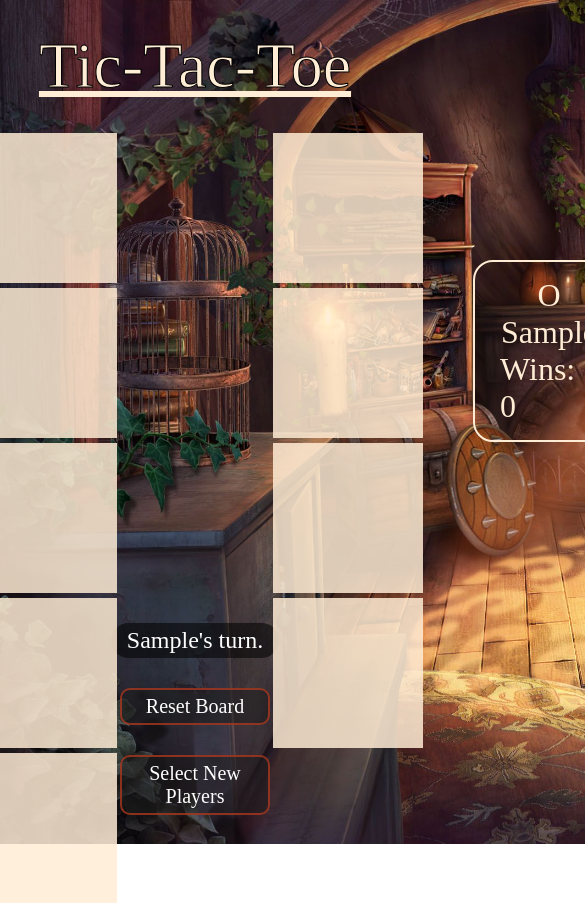
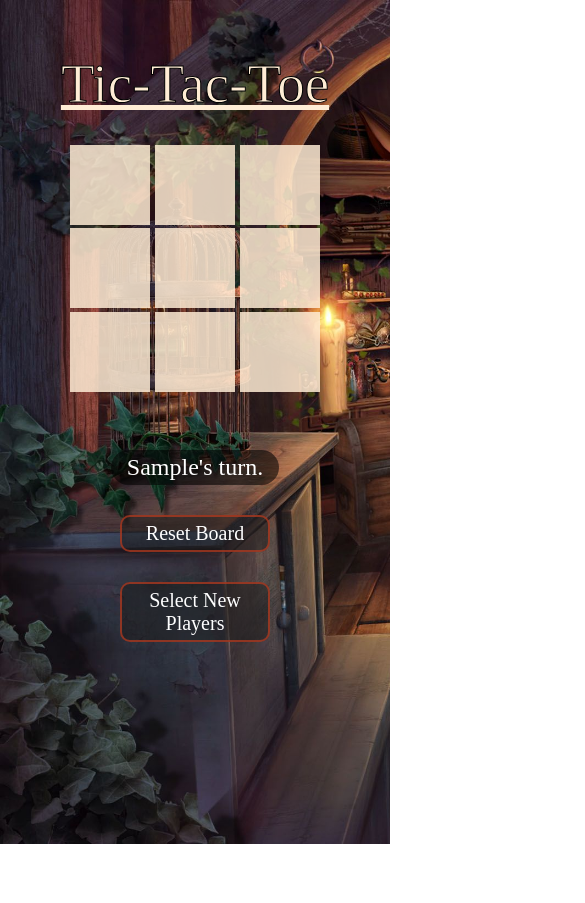
Before and after one commit to ArcticCod/tic-tac-toe, a plain HTML site: page index.html in a window 390 px wide. Both pictures are taken after typing "Sample", "Sample" into the empty fields and a click on the input "Start Game". Shown: the top 903 px of the page, 585 px wide, since content can reach past the window. After the commit the page ends 844 px from the top, so only its background shows below. Drawn offline with Linux system fonts and the light colour scheme; a web font is replaced by a local one.

Commit message:
Added small screen styles

```diff
--- a/styles.css
+++ b/styles.css
@@ -82,6 +82,7 @@ label {
   visibility: hidden;
   display: flex;
   flex-wrap: wrap;
+
   height: 460px;
   width: 460px;
   gap: 5px;
@@ -180,3 +181,49 @@ img {
   display: flex;
   flex-direction: column;
 }
+
+@media (max-width: 1250px) {
+  .box {
+    font-size: 44px;
+  }
+  .header {
+    font-size: 55px;
+    margin-top: -150px;
+  }
+  .game-board {
+    height: 250px;
+    width: 250px;
+    gap: 0px;
+    margin-bottom: 25px;
+  }
+  .box {
+    height: 80px;
+    width: 80px;
+  }
+
+  .main {
+    display: none;
+    align-items: center;
+    gap: 0px;
+  }
+  .name-plates {
+    display: none;
+    justify-content: space-around;
+    align-items: center;
+    margin-bottom: 25px;
+  }
+  .turn-display {
+    visibility: hidden;
+    background-color: rgba(0, 0, 0, 0.555);
+    height: auto;
+    color: white;
+    padding: 4px 16px;
+    border-radius: 20px;
+    width: auto;
+    display: flex;
+    justify-content: center;
+    align-items: center;
+    font-size: 24px;
+    text-align: center;
+  }
+}
```
Also changed, not shown: 068ca85216189c4d80d0776c30b981c5.jpg (deleted), maxresdefault.jpg (deleted), y.jpg (deleted).
